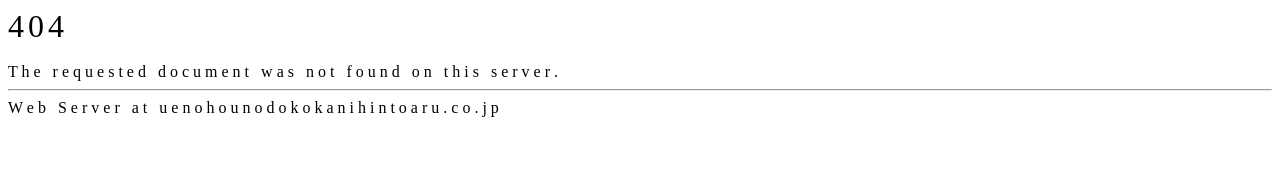
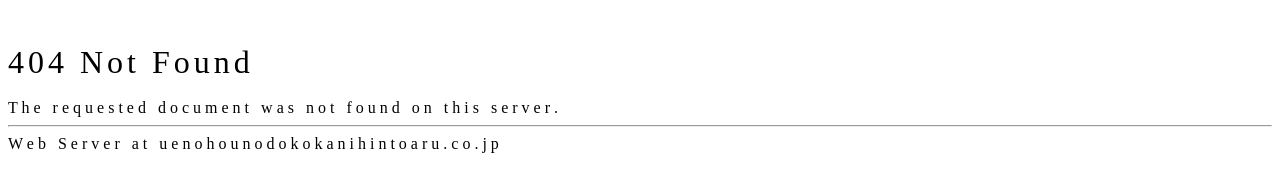
Before and after one commit to masibw/web_mystery, a plain HTML site: page Click_network.html in a window 1280 px wide. Drawn offline with Linux system fonts and the light colour scheme.

Commit message:
not foundの追加

```diff
--- a/Click_network.html
+++ b/Click_network.html
@@ -7,10 +7,20 @@
 </head>
 
 <body>
-
+<br><br>
       <span class="canclick" style="font-size:2rem">4</span>
       <span class="canclick" style="font-size:2rem">0</span>
       <span class="canclick" style="font-size:2rem">4</span>
+      <span class="canclick" style="font-size:2rem">&nbsp;</span>
+      <span class="canclick" style="font-size:2rem">N</span>
+      <span class="canclick" style="font-size:2rem">o</span>
+      <span class="canclick" style="font-size:2rem">t</span>
+      <span class="canclick" style="font-size:2rem">&nbsp;</span>
+      <span class="canclick" style="font-size:2rem">F</span>
+      <span class="canclick" style="font-size:2rem">o</span>
+      <span class="canclick" style="font-size:2rem">u</span>
+      <span class="canclick" style="font-size:2rem">n</span>
+      <span class="canclick" style="font-size:2rem">d</span>
   <br><br>
       <span class="canclick">T</span>
       <span class="canclick">h</span>
```
Also changed, not shown: index.html (+0 -1 lines).
